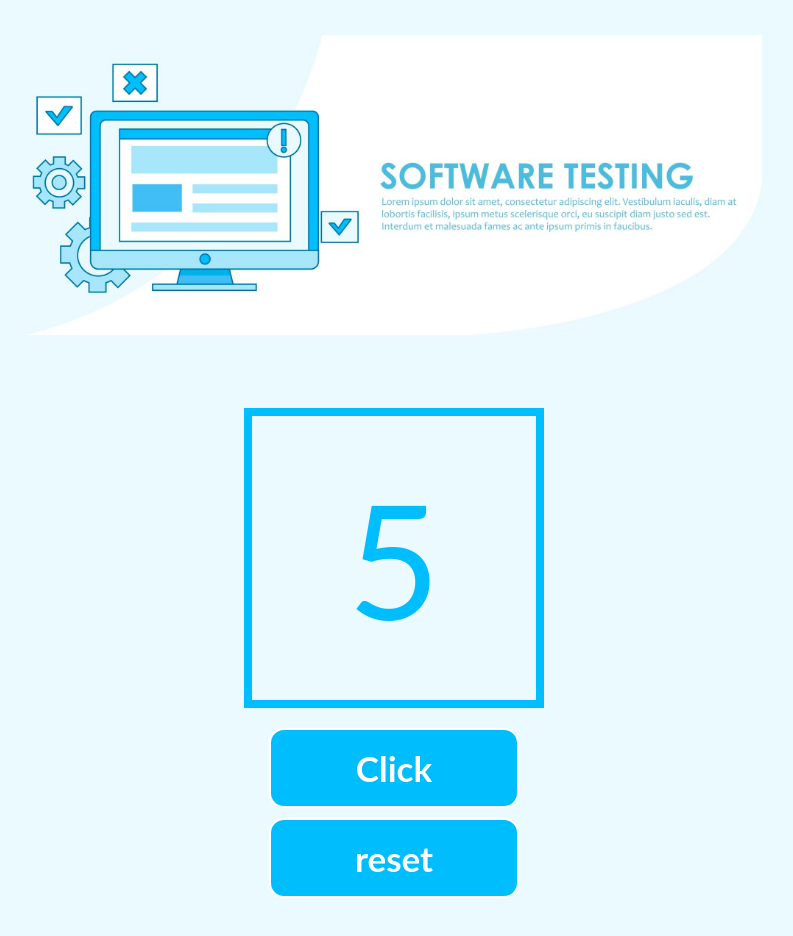
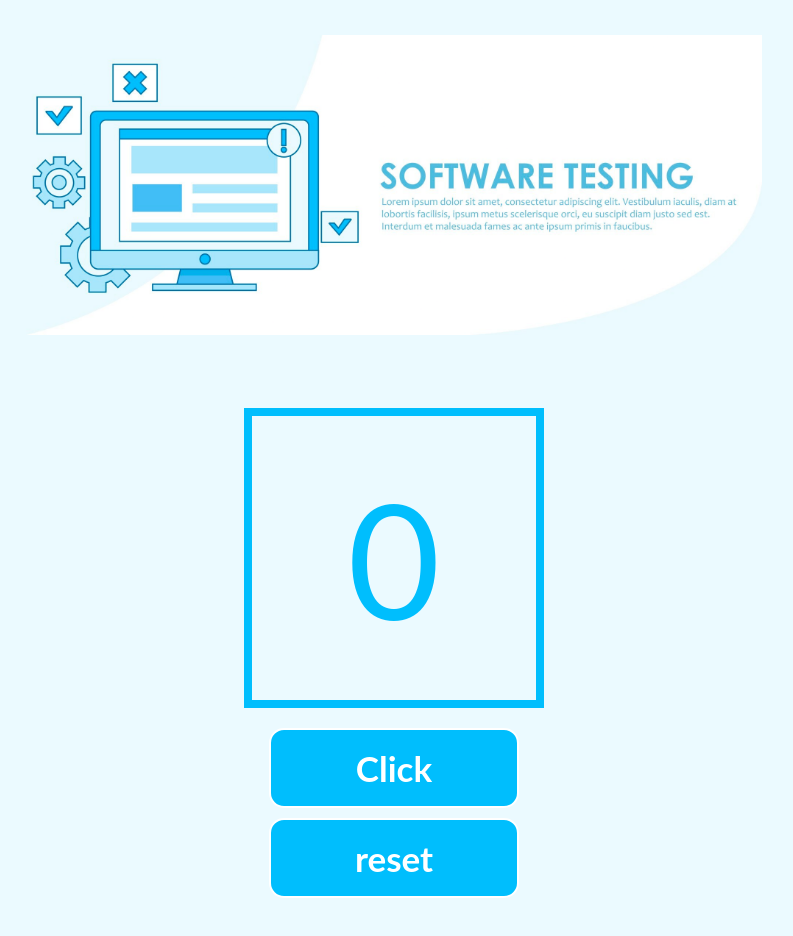
Before and after one commit to Jsson47/react-click-tracker, a React (Create React App) app: page / in a window 1280 px wide. Shown: the top 936 px of the page, without its empty margins (246-1039 px from the left). Built offline with nearby package versions, Linux system fonts and the light colour scheme.

Commit message:
chore: test and validate Counter functionality

```diff
--- a/src/App.js
+++ b/src/App.js
@@ -2,17 +2,20 @@ import './App.css';
 import Button from './components/Button';
 import Counter from './components/Counter';
 import bannerLogo from './img/banner-custom.png'
+import { useState } from 'react';
 
 
 function App() {
 
-  const handleClick = (esClickButton) => {
-    console.log("Click");
+  const [numClick, setNumberClick] = useState(0);
+
+  const handleClick = () => {
+    setNumberClick (numClick + 1);
 }
 
-  const handleReset = (esClickButton) => {
-    console.log("Reset");
-}
+  const handleReset = () => {
+    setNumberClick (0);
+};
 
   return (
     <div className="App">
@@ -23,7 +26,7 @@ function App() {
           alt='logo de fondo'/>
       </div>
       <div className='principal-container'>
-        <Counter numberClick="5" />
+        <Counter numberClick= {numClick} />
         <Button
           text="Click"
           esClickButton={true}
```
